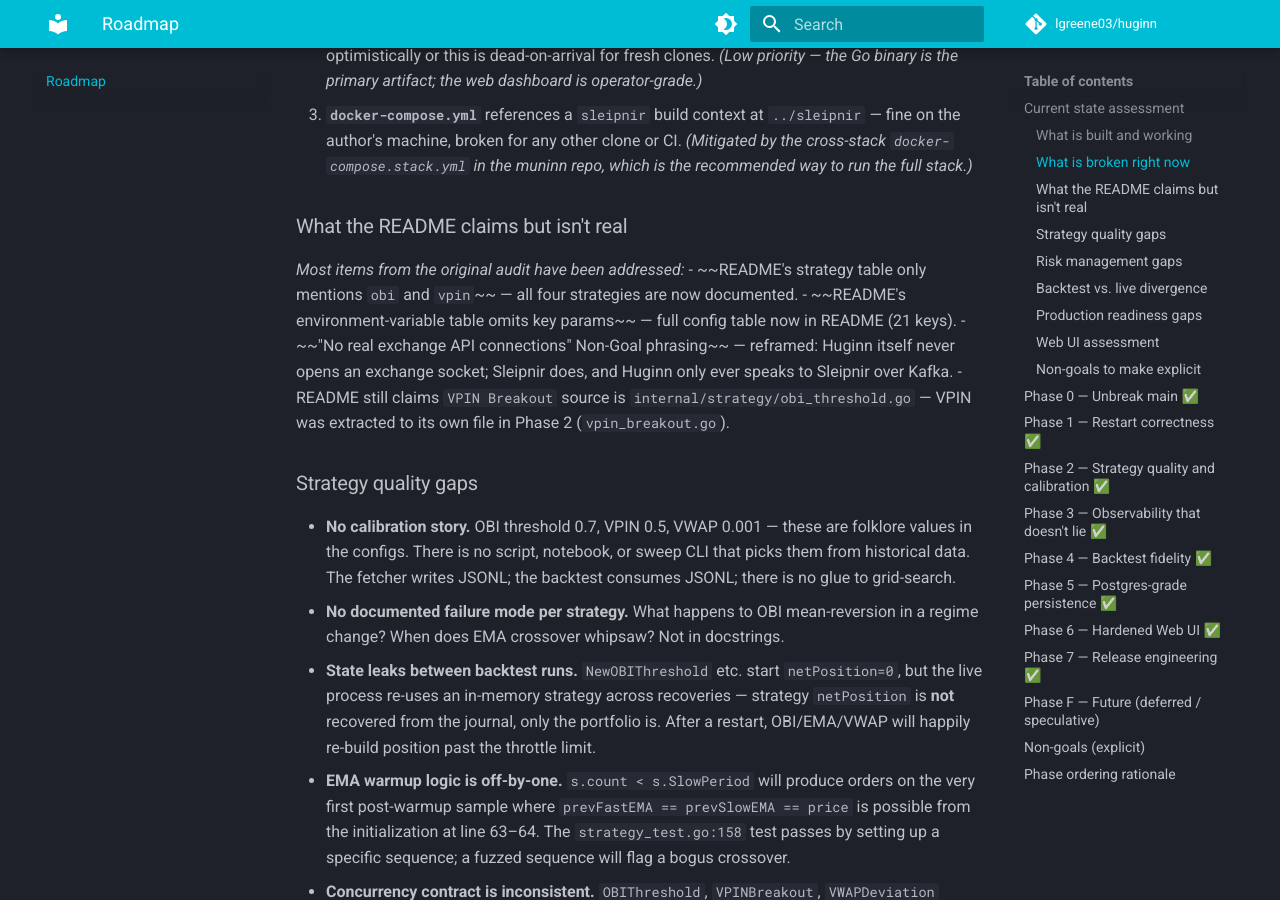
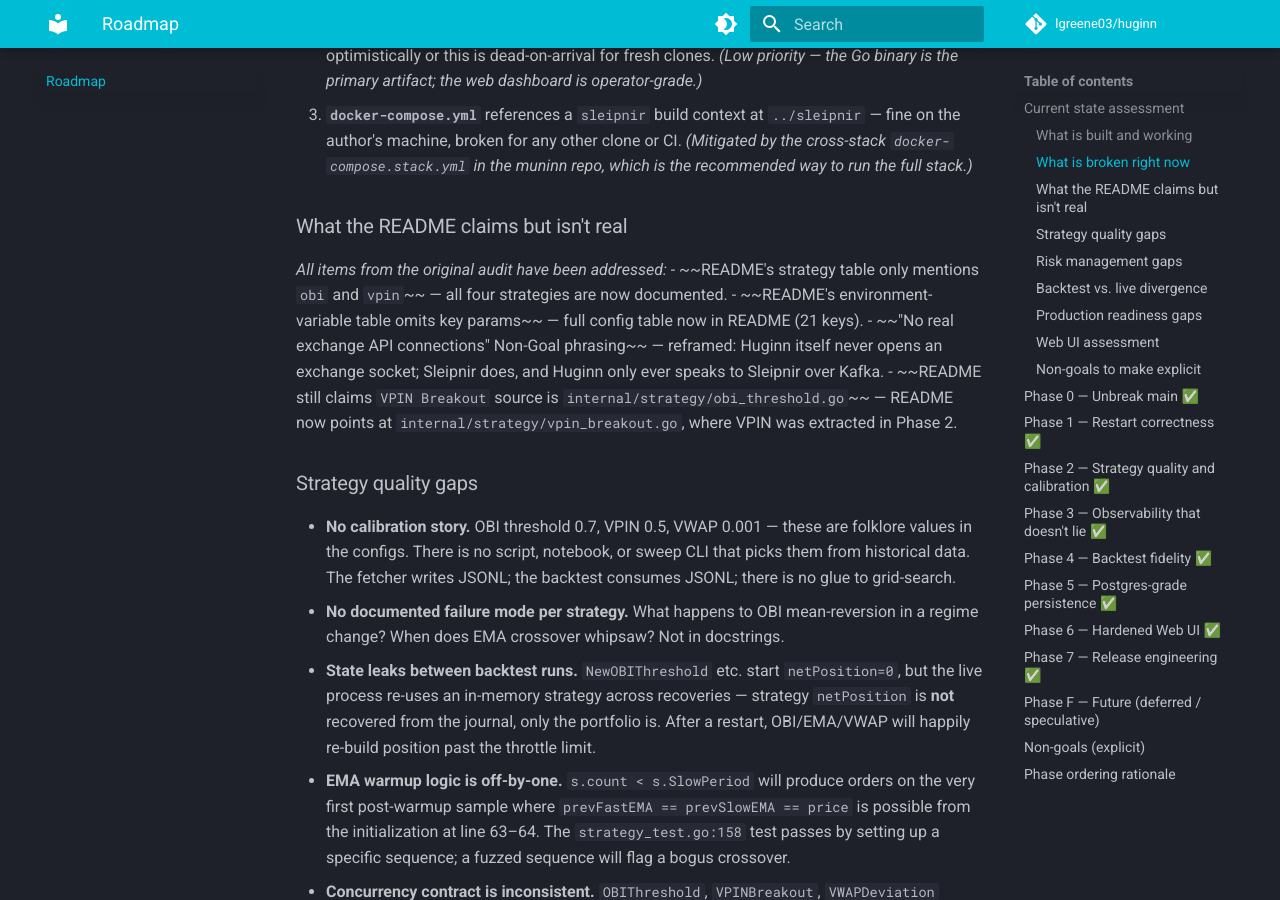
Before and after one commit to lgreene03/huginn, an MkDocs documentation site: the page built from docs/ROADMAP.md, in a window 1280 px wide and 900 px high, scrolled down 1672 px. Built offline with MkDocs 1.6.1 and Material for MkDocs 9.7.7, drawn with Linux system fonts in a browser that asks for light colours; comment, search, counter and statistics services are not loaded; some of the changed text lies outside the part shown.

Commit message:
docs: correct VPIN Breakout source path to vpin_breakout.go
The README and ROADMAP assessment still claimed VPIN Breakout lived in
internal/strategy/obi_threshold.go with a 'will move in Phase 2' note,
but the extraction to internal/strategy/vpin_breakout.go landed back in
Phase 2. Point all three references at the real file and mark the
matching audit/gap items resolved so the assessment stops lying about
file layout.

Co-Authored-By: Claude Opus 4.7 <noreply@anthropic.com>

```diff
--- a/docs/ROADMAP.md
+++ b/docs/ROADMAP.md
@@ -11,7 +11,7 @@ Phased delivery, mirroring the discipline of the [Muninn server ROADMAP](https:/
 ### What is built and working
 
 - **Strategy interface** (`internal/strategy/strategy.go`): single-method `OnFeature(FeatureEvent) []Order` — clean, no concurrency contract documented but `EMACrossover` self-mutexes, the others do not.
-- **Four strategies implemented**: `OBIThreshold` (`obi_threshold.go`), `VPINBreakout` (same file, lines 87–143), `VWAPDeviation` (`vwap_deviation.go`), `EMACrossover` (`ema_crossover.go`). Each tested with at least one happy-path and one negative case (`internal/strategy/strategy_test.go`, 207 lines, 6 tests).
+- **Four strategies implemented**: `OBIThreshold` (`obi_threshold.go`), `VPINBreakout` (`vpin_breakout.go`), `VWAPDeviation` (`vwap_deviation.go`), `EMACrossover` (`ema_crossover.go`). Each tested with at least one happy-path and one negative case (`internal/strategy/strategy_test.go`, 207 lines, 6 tests).
 - **Risk manager** (`internal/risk/manager.go`): peak-trailing drawdown stop (`peakValue` ratchet), daily-loss limit on `RealizedPnL`, hard position limit, **volatility-scaled position limit** (CV of last 30 fill prices, lines 106–141), manual halt/resume, dynamic `UpdateLimits`. `manager_test.go` covers all four reject paths.
 - **Executor** (`internal/executor/executor.go`): dual-mode — paper sim with bps slippage + tx cost on `microPrice`/`value`, or live mode that publishes order intents to Kafka (`executions.intents.v1`) and ingests fills from Sleipnir (`executions.fills.v1`). Dynamic `UpdateConfig` / `GetConfig` for live retuning.
 - **Portfolio** (`internal/portfolio/portfolio.go`): thread-safe FIFO-avg-cost book, realized PnL on sell, unrealized via `LastMarkPrice`. `portfolio_test.go` validates round-trip PnL.
@@ -32,11 +32,11 @@ Phased delivery, mirroring the discipline of the [Muninn server ROADMAP](https:/
 
 ### What the README claims but isn't real
 
-_Most items from the original audit have been addressed:_
+_All items from the original audit have been addressed:_
 - ~~README's strategy table only mentions `obi` and `vpin`~~ — all four strategies are now documented.
 - ~~README's environment-variable table omits key params~~ — full config table now in README (21 keys).
 - ~~"No real exchange API connections" Non-Goal phrasing~~ — reframed: Huginn itself never opens an exchange socket; Sleipnir does, and Huginn only ever speaks to Sleipnir over Kafka.
-- README still claims `VPIN Breakout` source is `internal/strategy/obi_threshold.go` — VPIN was extracted to its own file in Phase 2 (`vpin_breakout.go`).
+- ~~README still claims `VPIN Breakout` source is `internal/strategy/obi_threshold.go`~~ — README now points at `internal/strategy/vpin_breakout.go`, where VPIN was extracted in Phase 2.
 
 ### Strategy quality gaps
 
@@ -74,7 +74,7 @@ _Several items from the original audit were addressed in Phases 1 and 5:_
 - **Graceful shutdown:** present but not exercised in tests. `consumer.Run(ctx)` returns when context cancels; `srv.Stop` is best-effort.
 - **Postgres migrations:** schema is inline `CREATE TABLE IF NOT EXISTS` (`postgres.go:51`). No versioning, no `goose`/`atlas`/`golang-migrate`.
 - **Restart-from-journal correctness:** portfolio recovers, **strategies do not**, **risk peak does not**, **daily loss reset does not**. See gaps above.
-- **No `internal/strategy/vpin_breakout.go`** — code colocated in `obi_threshold.go`, README implies separate file. Cosmetic; do it during cleanup.
+- ~~**No `internal/strategy/vpin_breakout.go`** — code colocated in `obi_threshold.go`~~ — resolved: VPIN extracted to its own `vpin_breakout.go` in Phase 2; README and assessment now reference it.
 - **No race detector in CI**, no coverage, no Go matrix (1.23 only), no lint (golangci-lint).
 
 ### Web UI assessment
```
Also changed, not shown: README.md (+1 -1 lines).
